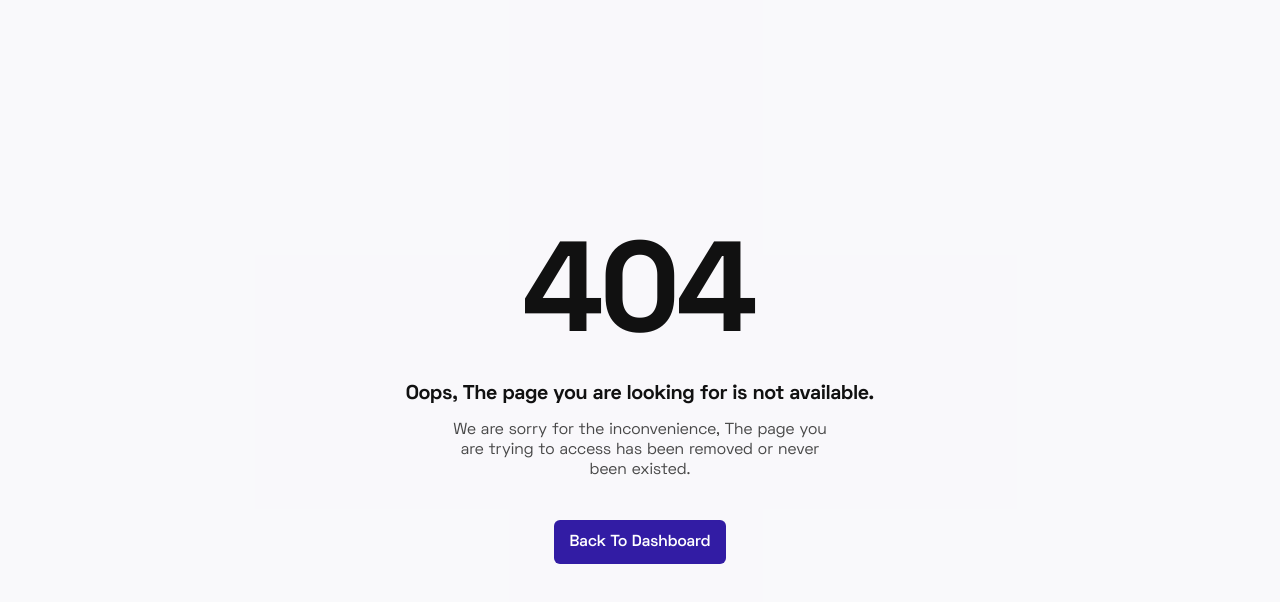
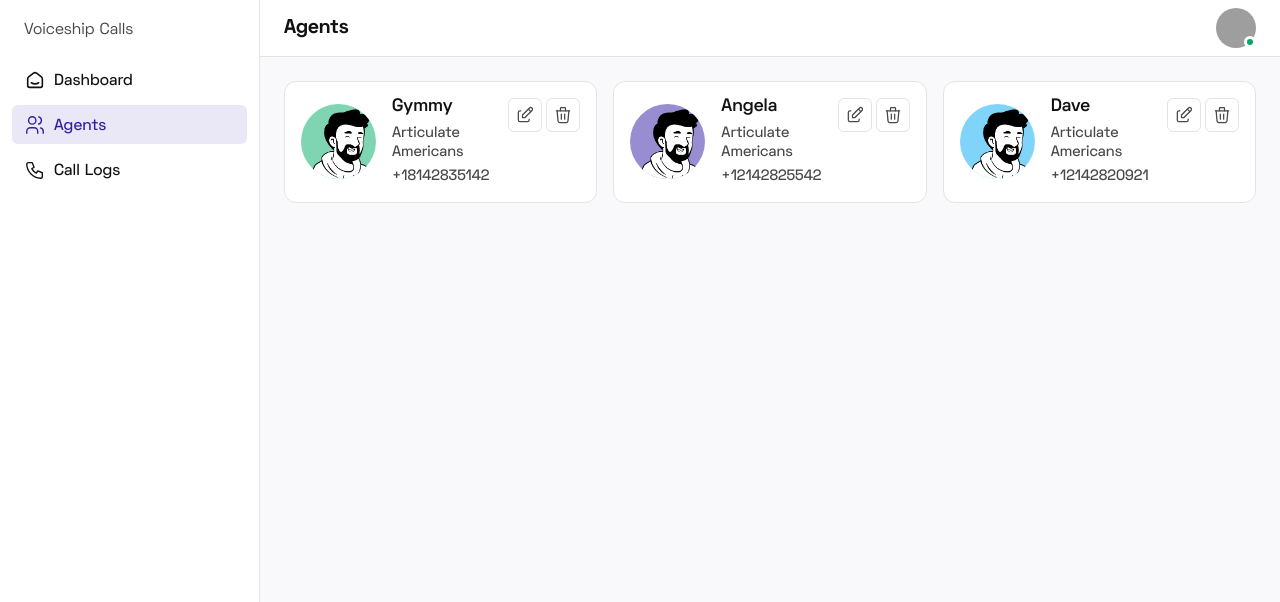
Before and after one commit to OthmanDev/voice-cap, a Vue app: page /agents in a window 1280 px wide. Before the commit this address had no page. Shown: the top 602 px of the page. Built offline with nearby package versions, Linux system fonts and the light colour scheme; grey boxes are pictures that could not be loaded.

Commit message:
Add the agents page

```diff
--- a/src/App.vue
+++ b/src/App.vue
@@ -14,14 +14,21 @@
               :to="{ name: 'dashboard' }"
               class="text-heading-100 px-3 py-2 flex items-center gap-2 transition-all hover:text-primary-100 rounded-md"
             >
-              <dashboard-icon class="w-[23px] h-[23px]" />
+              <dashboard-icon class="w-[22px] h-[22px]" />
               <span class="flex-1 pt-[3px] font-medium">Dashboard</span>
+            </RouterLink>
+            <RouterLink
+              :to="{ name: 'agents' }"
+              class="text-heading-100 px-3 py-2 flex items-center gap-2 transition-all hover:text-primary-100 rounded-md"
+            >
+              <users-icon class="w-[22px] h-[22px]" />
+              <span class="flex-1 pt-[3px] font-medium">Agents</span>
             </RouterLink>
             <RouterLink
               :to="{ name: 'call-logs' }"
               class="text-heading-100 px-3 py-2 flex items-center gap-2 transition-all hover:text-primary-100 rounded-md"
             >
-              <calls-icon class="w-[23px] h-[23px]" />
+              <calls-icon class="w-[22px] h-[22px]" />
               <span class="flex-1 pt-[3px] font-medium">Call Logs</span>
             </RouterLink>
           </div>
@@ -37,10 +44,12 @@
 <script>
 import DashboardIcon from './components/icons/DashboardIcon.vue'
 import CallsIcon from './components/icons/CallsIcon.vue'
+import UsersIcon from './components/icons/UsersIcon.vue'
 export default {
   components: {
     DashboardIcon,
     CallsIcon,
+    UsersIcon,
   },
   data() {
     return {}
--- /dev/null
+++ b/src/components/icons/DeleteIcon.vue
@@ -0,0 +1,22 @@
+<template>
+  <svg
+    xmlns="http://www.w3.org/2000/svg"
+    x-bind:width="size"
+    x-bind:height="size"
+    viewBox="0 0 24 24"
+    fill="none"
+    stroke="currentColor"
+    x-bind:stroke-width="stroke"
+    stroke-linecap="round"
+    stroke-linejoin="round"
+    width="24"
+    height="24"
+    stroke-width="1.5"
+  >
+    <path d="M4 7l16 0"></path>
+    <path d="M10 11l0 6"></path>
+    <path d="M14 11l0 6"></path>
+    <path d="M5 7l1 12a2 2 0 0 0 2 2h8a2 2 0 0 0 2 -2l1 -12"></path>
+    <path d="M9 7v-3a1 1 0 0 1 1 -1h4a1 1 0 0 1 1 1v3"></path>
+  </svg>
+</template>
--- /dev/null
+++ b/src/components/icons/EditIcon.vue
@@ -0,0 +1,20 @@
+<template>
+  <svg
+    xmlns="http://www.w3.org/2000/svg"
+    x-bind:width="size"
+    x-bind:height="size"
+    viewBox="0 0 24 24"
+    fill="none"
+    stroke="currentColor"
+    x-bind:stroke-width="stroke"
+    stroke-linecap="round"
+    stroke-linejoin="round"
+    width="24"
+    height="24"
+    stroke-width="1.5"
+  >
+    <path d="M7 7h-1a2 2 0 0 0 -2 2v9a2 2 0 0 0 2 2h9a2 2 0 0 0 2 -2v-1"></path>
+    <path d="M20.385 6.585a2.1 2.1 0 0 0 -2.97 -2.97l-8.415 8.385v3h3l8.385 -8.415z"></path>
+    <path d="M16 5l3 3"></path>
+  </svg>
+</template>
--- /dev/null
+++ b/src/components/icons/UsersIcon.vue
@@ -0,0 +1,21 @@
+<template>
+  <svg
+    xmlns="http://www.w3.org/2000/svg"
+    x-bind:width="size"
+    x-bind:height="size"
+    viewBox="0 0 24 24"
+    fill="none"
+    stroke="currentColor"
+    x-bind:stroke-width="stroke"
+    stroke-linecap="round"
+    stroke-linejoin="round"
+    width="24"
+    height="24"
+    stroke-width="1.5"
+  >
+    <path d="M9 7m-4 0a4 4 0 1 0 8 0a4 4 0 1 0 -8 0"></path>
+    <path d="M3 21v-2a4 4 0 0 1 4 -4h4a4 4 0 0 1 4 4v2"></path>
+    <path d="M16 3.13a4 4 0 0 1 0 7.75"></path>
+    <path d="M21 21v-2a4 4 0 0 0 -3 -3.85"></path>
+  </svg>
+</template>
--- a/src/router/index.js
+++ b/src/router/index.js
@@ -12,6 +12,11 @@ const router = createRouter({
       path: '/call-logs',
       name: 'call-logs',
       component: () => import('../views/CallLogsView.vue'),
+    },
+    {
+      path: '/agents',
+      name: 'agents',
+      component: () => import('../views/AgentsView.vue'),
     },
     {
       path: '/login',
--- /dev/null
+++ b/src/views/AgentsView.vue
@@ -0,0 +1,95 @@
+<template>
+  <Topbar :title="'Agents'"></Topbar>
+  <main class="p-6">
+    <div class="grid grid-cols-3 gap-4">
+      <div
+        v-for="(agent, key) in agents"
+        :key="key"
+        class="border border-border-100 rounded-xl bg-white-100 p-4"
+      >
+        <div class="flex justify-between">
+          <div class="flex flex-1 items-center gap-4">
+            <div
+              class="w-[75px] h-[75px] rounded-full overflow-hidden flex bg-opacity-50 items-center justify-center"
+              :class="agent.avatar.color"
+            >
+              <img
+                src="@/assets/images/danny.png"
+                :alt="agent.name"
+                class="w-full h-full object-cover"
+              />
+            </div>
+            <div class="flex-1">
+              <h4 class="text-lg font-semibold text-heading-100 leading-none">{{ agent.name }}</h4>
+              <span class="text-[15px] font-medium mt-2 mb-1 block">{{ agent.role }}</span>
+              <span class="text-[15px] font-medium">{{ agent.phone }}</span>
+            </div>
+          </div>
+          <div class="flex gap-1">
+            <button
+              class="w-[34px] h-[34px] border border-border-100 rounded-md flex items-center justify-center transition-all hover:bg-success-100 hover:bg-opacity-10 hover:border-success-100 hover:border-opacity-10 hover:text-success-100"
+              title="Edit Agent"
+            >
+              <edit-icon class="w-5 h-5" />
+            </button>
+            <button
+              class="w-[34px] h-[34px] border border-border-100 rounded-md flex items-center justify-center transition-all hover:bg-danger-100 hover:bg-opacity-10 hover:border-danger-100 hover:border-opacity-10 hover:text-danger-100"
+              title="Deactivate Agent"
+            >
+              <delete-icon class="w-5 h-5" />
+            </button>
+          </div>
+        </div>
+      </div>
+    </div>
+  </main>
+</template>
+
+<script>
+import Topbar from '@/components/Topbar.vue'
+import EditIcon from '@/components/icons/EditIcon.vue'
+import DeleteIcon from '@/components/icons/DeleteIcon.vue'
+export default {
+  components: {
+    Topbar,
+    EditIcon,
+    DeleteIcon,
+  },
+  data() {
+    return {
+      agents: [
+        {
+          id: 1,
+          name: 'Gymmy',
+          role: 'Articulate Americans',
+          phone: '+18142835142',
+          avatar: {
+            src: 'danny.png',
+            color: 'bg-success-100',
+          },
+        },
+        {
+          id: 2,
+          name: 'Angela',
+          role: 'Articulate Americans',
+          phone: '+12142825542',
+          avatar: {
+            src: 'danny.png',
+            color: 'bg-primary-100',
+          },
+        },
+        {
+          id: 3,
+          name: 'Dave',
+          role: 'Articulate Americans',
+          phone: '+12142820921',
+          avatar: {
+            src: 'danny.png',
+            color: 'bg-info-100',
+          },
+        },
+      ],
+    }
+  },
+}
+</script>
```
Also changed, not shown: src/assets/images/danny.png (added).
